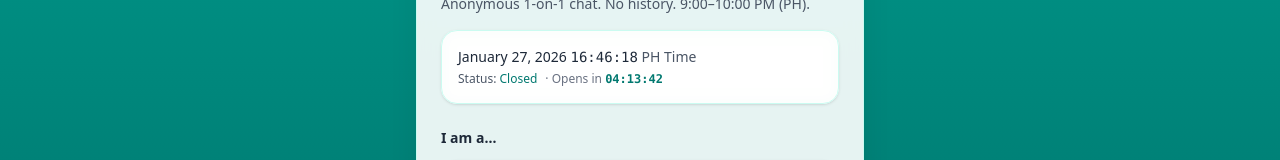
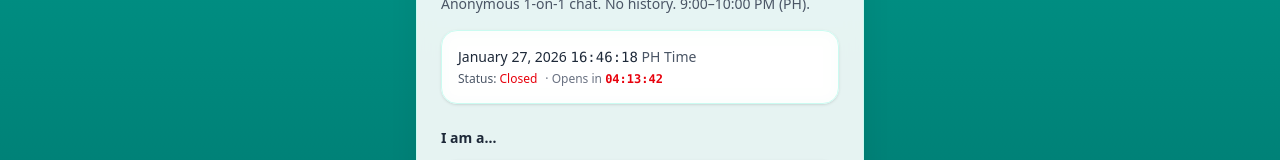
Before and after one commit to kenjoalforque-beep/hi-stranger-davao, a Next.js app: page / in a window 1280 px wide. Shown: the part 135-295 px from the top of the page. Built offline with nearby package versions, Linux system fonts and the light colour scheme.

Commit message:
Highlight closed status and countdown in red

```diff
--- a/app/page.tsx
+++ b/app/page.tsx
@@ -324,7 +324,11 @@ export default function Page() {
             <div className="mt-1 text-xs text-gray-600 flex items-center gap-2 flex-wrap">
               <span>
                 Status:{" "}
-                <span className="font-medium text-teal-700">
+                <span
+  className={`font-medium ${
+    status === "closed" ? "text-red-600" : "text-teal-700"
+  }`}
+>
   {status === "open"
     ? "Open"
     : status === "entry_closed"
@@ -333,14 +337,16 @@ export default function Page() {
     ? "Matching closed"
     : "Closed"}
 </span>
+
               </span>
 
               {status === "closed" && (
                 <span className="text-gray-500">
                   · Opens in{" "}
-                  <span className="font-mono font-semibold text-teal-700">
+                  <span className="font-mono font-semibold text-red-600">
   {countdown || "--:--:--"}
 </span>
+
                 </span>
               )}
             </div>
```
Lines whose indentation alone changed are shown as unchanged.
